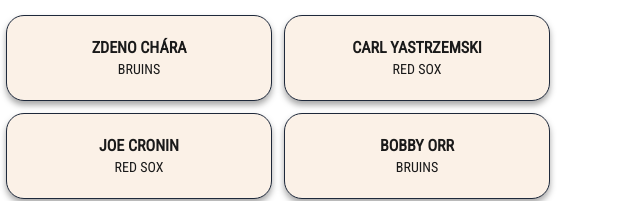
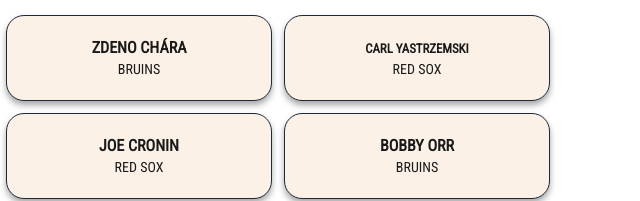
Before and after one commit to kellycatchan/boston-sports-jersey-numbers, a plain HTML site: page index.html in a window 1280 px wide. Shown: the part 291-492 px from the top of the page, 640-1280 px from the left. Drawn offline with Linux system fonts and the light colour scheme.

Commit message:
Update index.html
MAKING YASTRZEMSKI SMALLER GRR

```diff
--- a/index.html
+++ b/index.html
@@ -153,7 +153,7 @@
           { name: "STEFON DIGGS", team: "PATRIOTS" },
           { name: "CAM NEELY", team: "BRUINS" },
           { name: "KRISTAPS PORZIŅĠIS", team: "CELTICS" },
-          { name: "CARL YASTRZEMSKI", team: "RED SOX" },
+          { name: "<span style='font-size:0.8em;'>CARL YASTRZEMSKI</span>", team: "RED SOX" },
         ],
       },
       {
```
